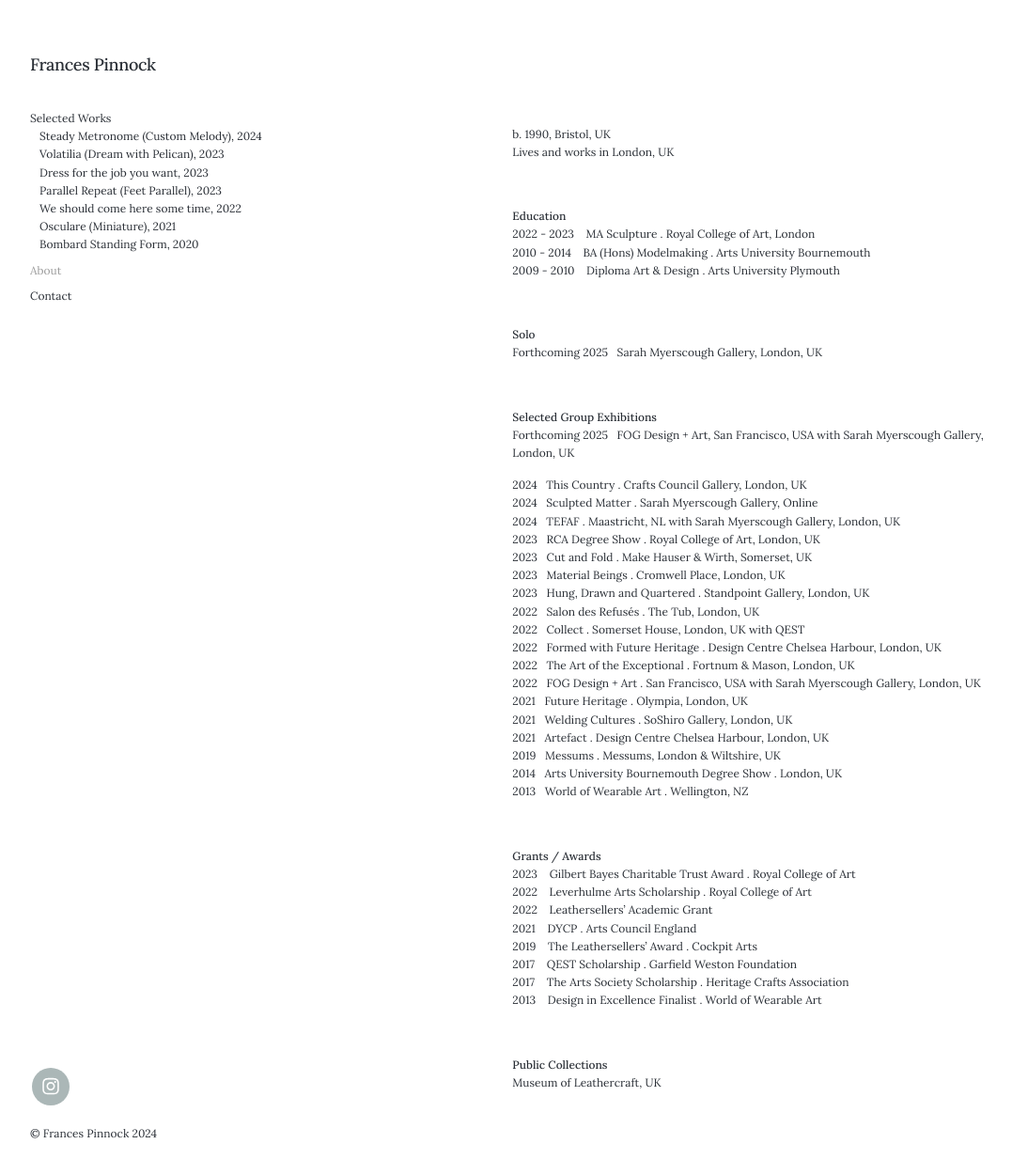
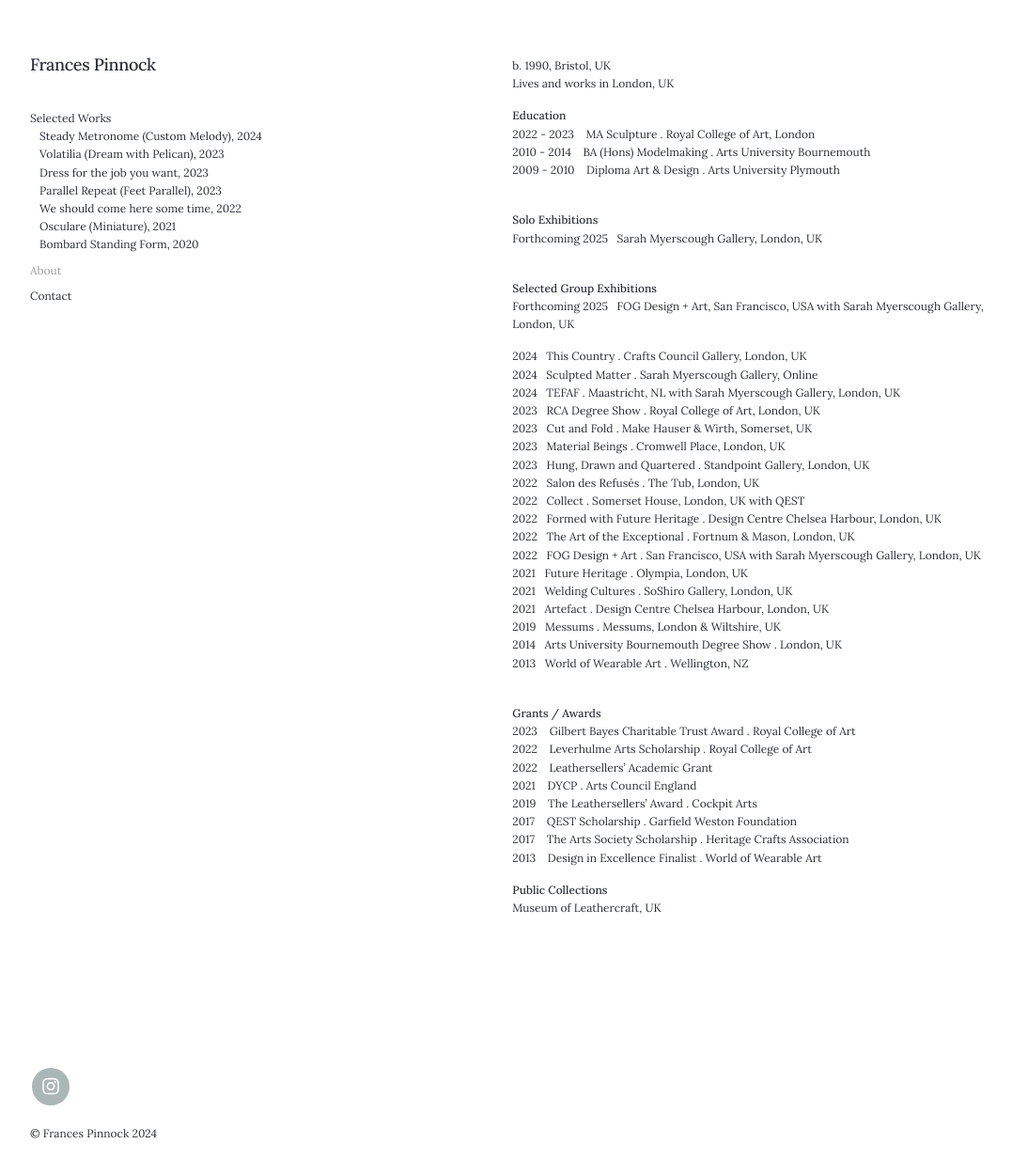
Before and after one commit to francespinnock/francespinnock.github.io, a Jekyll site: the page built from _pages/about.md, in a window 1280 px wide and 1255 px high. Shown: the top 1250 px of the window at 94% size, without its empty margins (28-1105 px from the left). Built offline with Jekyll 4.4.1, drawn with Linux system fonts in a browser that asks for light colours; nearby versions of some CDN libraries; some web fonts are replaced.

Commit message:
Update about.md

```diff
--- a/_pages/about.md
+++ b/_pages/about.md
@@ -4,24 +4,18 @@ subtitle:
 description: About Frances Pinnock
 ---
 
-<br />
-<br />
-
 b. 1990, Bristol, UK
 Lives and works in London, UK
-
 <br />
 
 **Education**
 2022 - 2023&nbsp;&nbsp;&nbsp; MA Sculpture . Royal College of Art, London
 2010 - 2014&nbsp;&nbsp;&nbsp; BA (Hons) Modelmaking . Arts University Bournemouth
 2009 - 2010&nbsp;&nbsp;&nbsp; Diploma Art & Design . Arts University Plymouth
-
 <br />
 
-**Solo**
+**Solo Exhibitions**
 Forthcoming 2025&nbsp;&nbsp;&nbsp;Sarah Myerscough Gallery, London, UK
-
 <br />
 
 **Selected Group Exhibitions**
@@ -45,7 +39,6 @@ Forthcoming 2025&nbsp;&nbsp;&nbsp;FOG Design + Art, San Francisco, USA with Sara
 2019&nbsp;&nbsp;&nbsp;Messums . Messums, London & Wiltshire, UK
 2014&nbsp;&nbsp;&nbsp;Arts University Bournemouth Degree Show . London, UK
 2013&nbsp;&nbsp;&nbsp;World of Wearable Art . Wellington, NZ
-
 <br />
 
 **Grants / Awards**
@@ -57,7 +50,6 @@ Forthcoming 2025&nbsp;&nbsp;&nbsp;FOG Design + Art, San Francisco, USA with Sara
 2017&nbsp;&nbsp;&nbsp; QEST Scholarship . Garfield Weston Foundation
 2017&nbsp;&nbsp;&nbsp; The Arts Society Scholarship . Heritage Crafts Association
 2013&nbsp;&nbsp;&nbsp; Design in Excellence Finalist . World of Wearable Art
-
 <br />
 
 **Public Collections**
```
